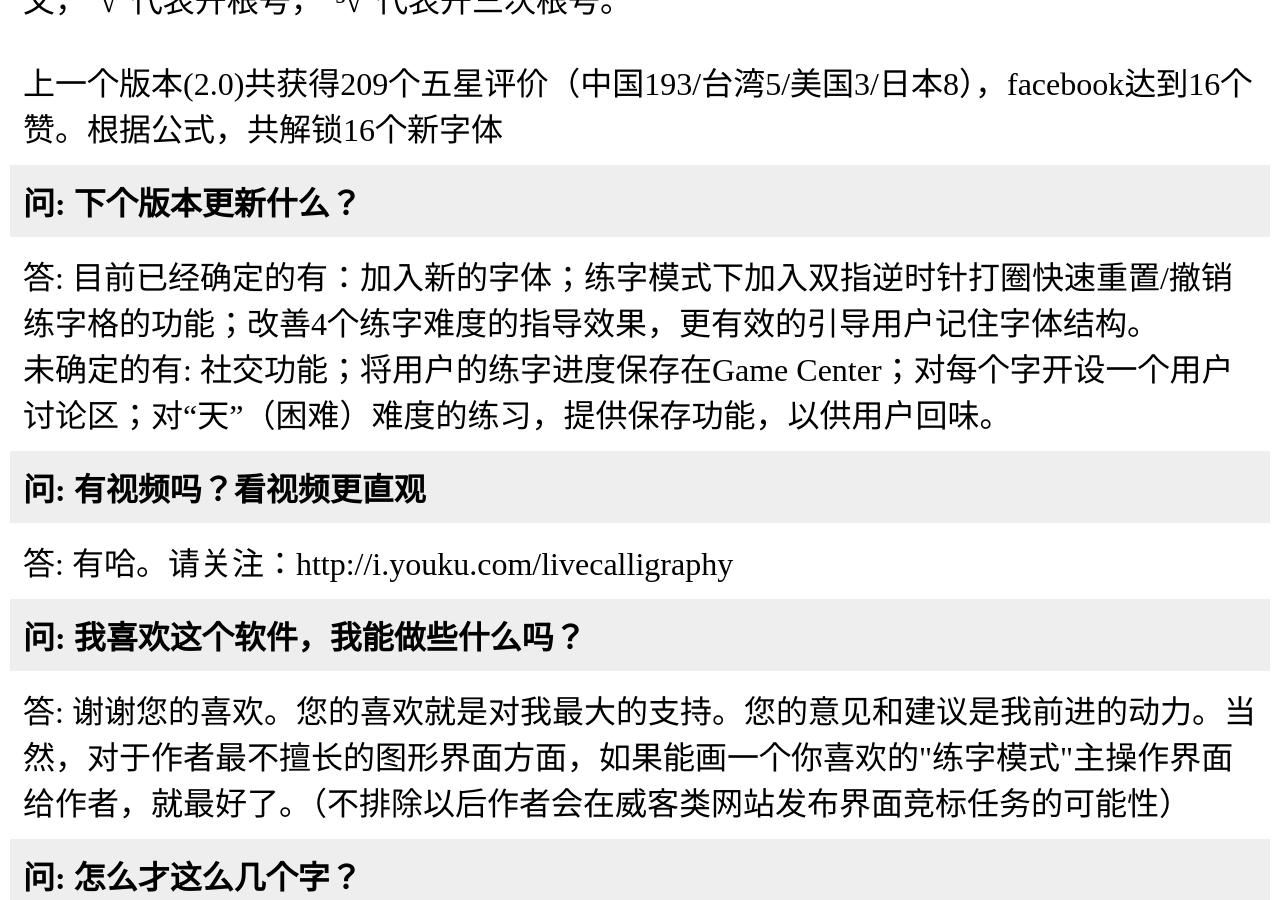
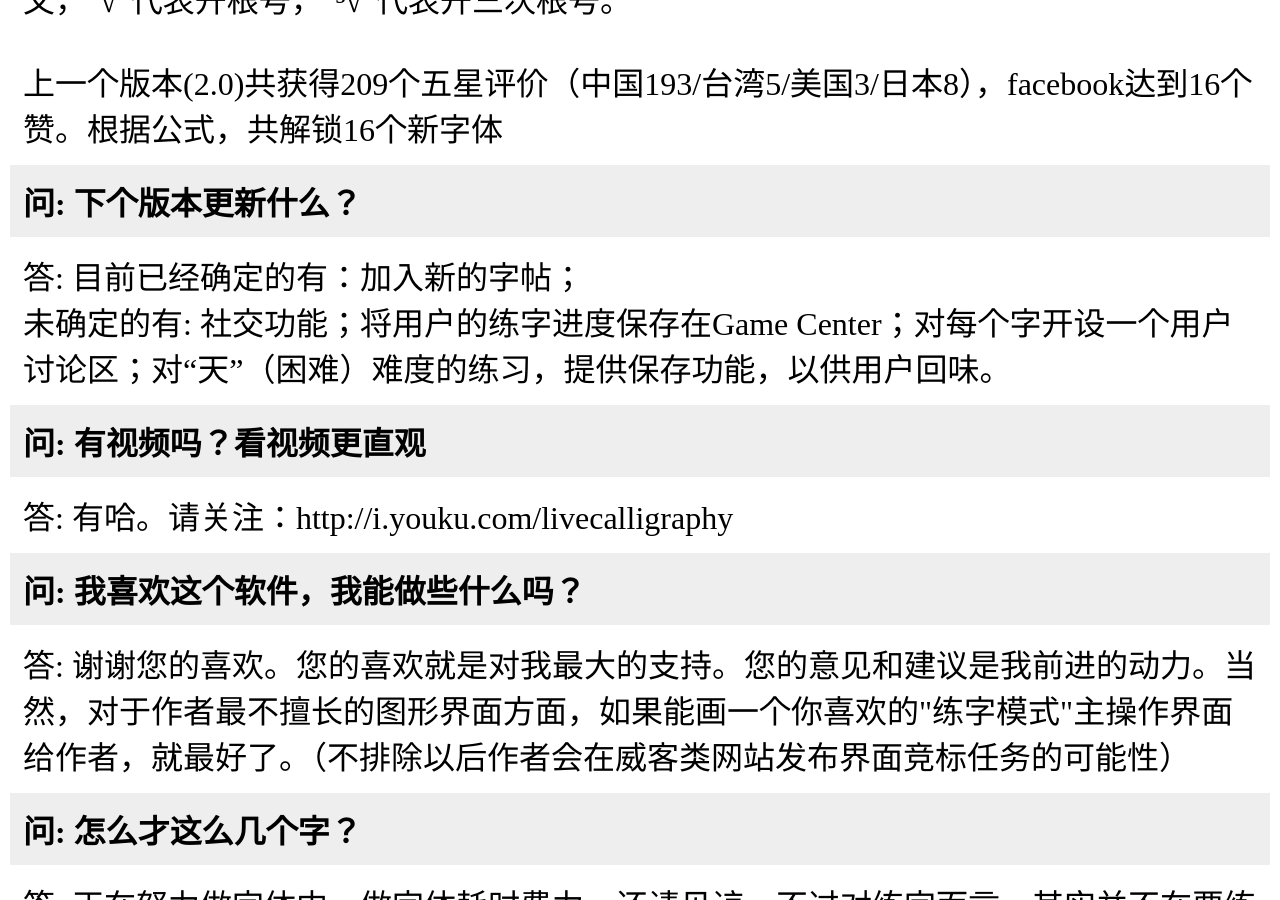
Before and after one commit to shengzhe/livecalligraphy, a Jekyll site: the page built from _posts/2012-08-31-LiveCalligraphyHelp.html, in a window 1280 px wide and 900 px high, scrolled down 703 px. Built offline with Jekyll 4.4.1, drawn with Linux system fonts in a browser that asks for light colours; Markdown is read by kramdown in place of the engine named in the settings.

Commit message:
Update 2012-08-31-LiveCalligraphyHelp.html

```diff
--- a/_posts/2012-08-31-LiveCalligraphyHelp.html
+++ b/_posts/2012-08-31-LiveCalligraphyHelp.html
@@ -30,7 +30,7 @@ title: 活字帖在线帮助(Help of Live Calligraphy)
 问: 下个版本更新什么？
   </p> </th> </tr>
   <tr> <td> <p>
-答: 目前已经确定的有：加入新的字体；练字模式下加入双指逆时针打圈快速重置/撤销练字格的功能；改善4个练字难度的指导效果，更有效的引导用户记住字体结构。</br>
+答: 目前已经确定的有：加入新的字帖；</br>
     未确定的有: 社交功能；将用户的练字进度保存在Game Center；对每个字开设一个用户讨论区；对“天”（困难）难度的练习，提供保存功能，以供用户回味。</br>
   </p> </td> </tr>
 
```
